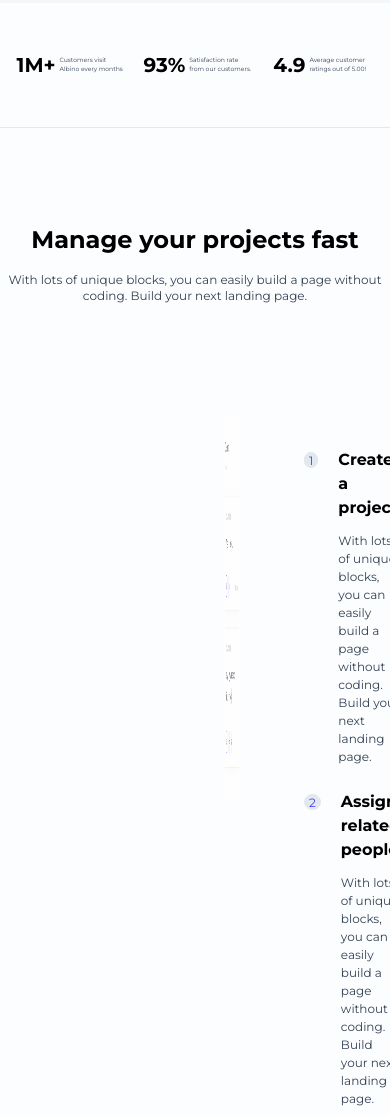
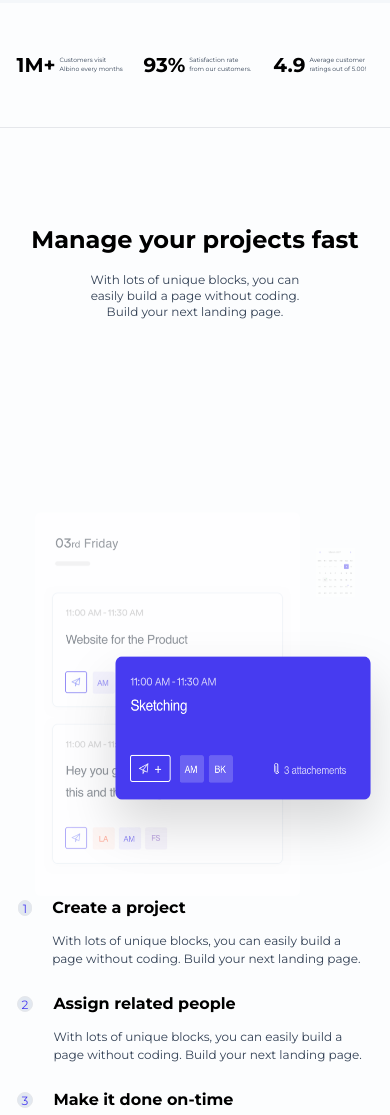
Before and after one commit to J0el-O/brainwave.io-landing-page, a website: page build/index.html in a window 390 px wide. Shown: the part 2713-3828 px from the top of the page. Drawn offline with Linux system fonts and the light colour scheme.

Commit message:
currently getting overwhelmed. so im going to take a break, been making so many useless errors here and there, need a breather

```diff
--- a/build/index.html
+++ b/build/index.html
@@ -158,12 +158,12 @@
   <h1 class="pt-24 font-bold text-2xl text-center">
     Manage your projects fast
   </h1>
-  <p class="pt-4 text-center font-montserrat text-slate-700 text-xs mx-auto max-w-sm">
+  <p class="pt-4 text-center font-montserrat text-slate-700 text-xs mx-auto max-w-60 sm:max-w-sm">
     With lots of unique blocks, you can easily build a page without coding. Build your next landing page.
   </p>
 
-<div class="flex flex-row  pt-36 space-x-16 pl-32">
-  <div class="ml-24 -mt-8 max-w-lg space-x-4 relative flex">
+<div class="flex flex-col sm:flex-row  pt-36  sm:space-x-16 sm:pl-32">
+  <div class="mx-auto sm:mx-0 sm:ml-24 mt-12 sm:-mt-8 max-w-xs sm:max-w-lg space-x-4 relative flex">
     <img src="img/projectstepsbgleft.png" alt="" class="opacity-55 h-96">
 
     <div class="mt-9">
```
Also changed, not shown: build/css/style.css.
